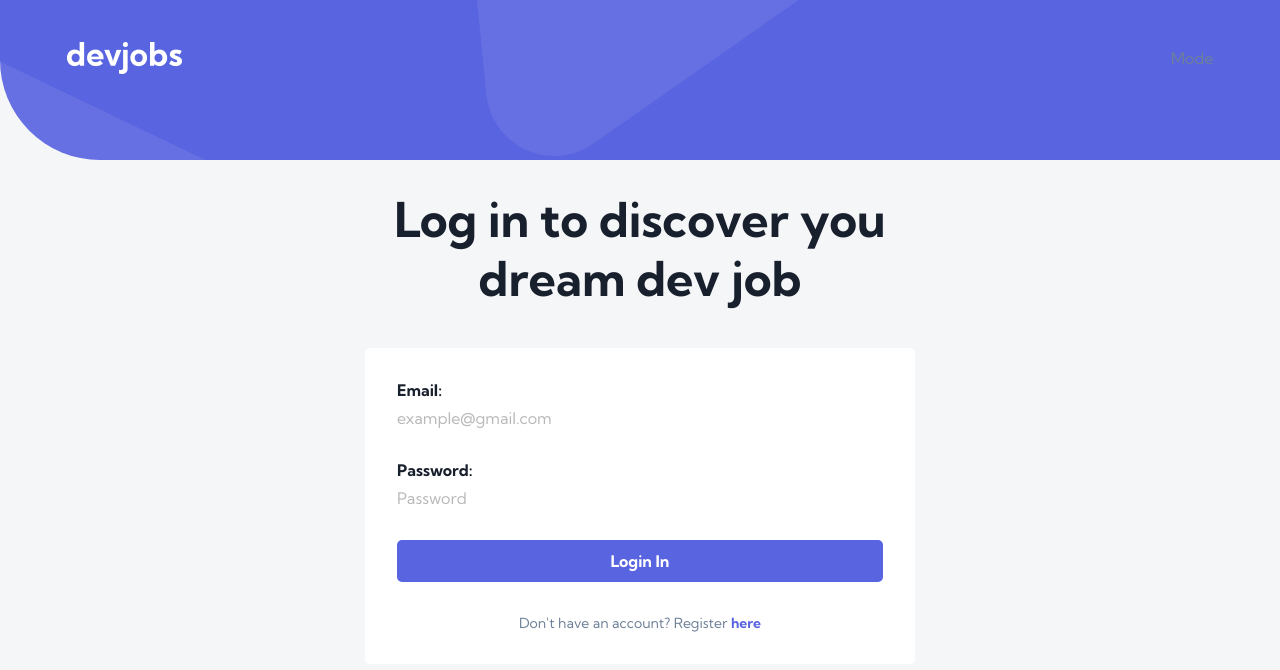
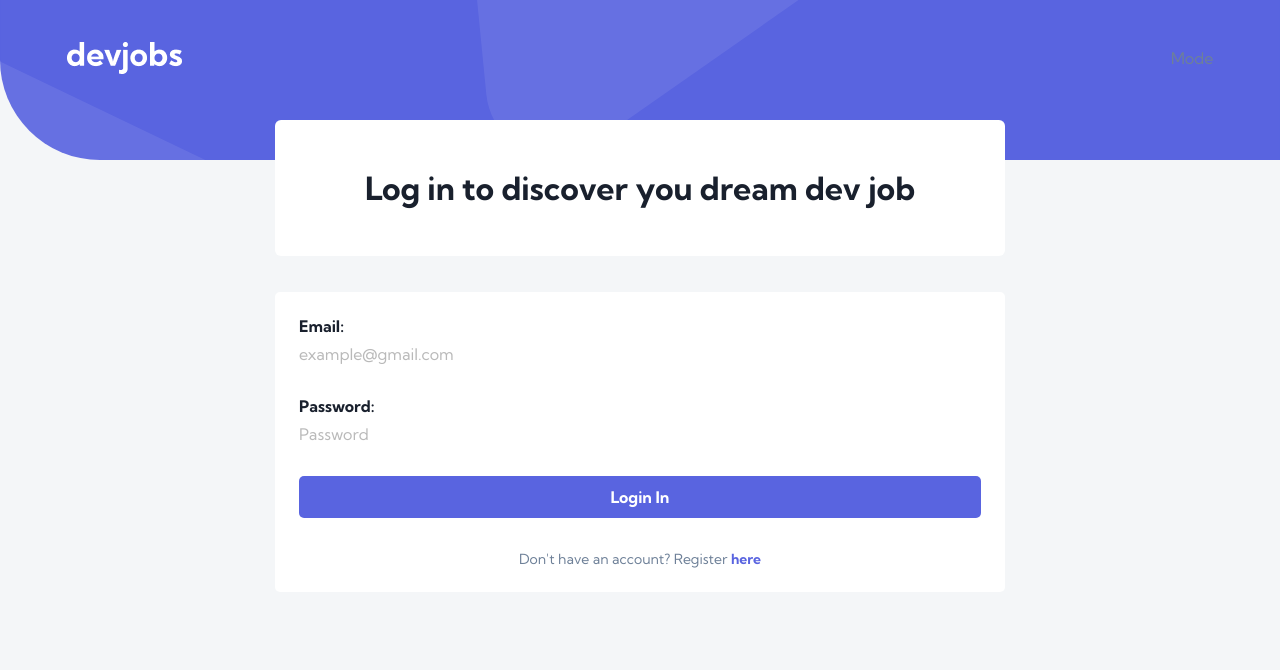
Before and after one commit to jake4369/devjobs-frontend, a React (Vite) app: page / in a window 1280 px wide. Shown: the top 670 px of the page. Built offline with nearby package versions, Linux system fonts and the light colour scheme; no server answers.

Commit message:
Style user and company registration form

```diff
--- a/src/components/Login/Login.css
+++ b/src/components/Login/Login.css
@@ -1,27 +1,41 @@
 .login-page {
-  padding: 0 2rem;
-  margin-top: -5rem;
+  margin-top: 8.125rem;
+  position: relative;
 }
 
 h1 {
-  font-size: 2rem;
+  font-size: 1.25rem;
   text-align: center;
   color: var(--text-bold);
-  max-width: 25rem;
-  margin: 0 auto 2rem auto;
+  position: absolute;
+  top: -9.3125rem;
+  left: 50%;
+  transform: translateX(-50%);
+  background-color: var(--background-component);
+  border-radius: 0.375rem;
+  padding: 3rem 0;
+  width: 87.2%;
+  max-width: 23.4375rem;
 }
 
 .login-form,
-.registration-form {
+.registration-form,
+.user-registration-form,
+.company-registration-form {
   display: flex;
   flex-direction: column;
   gap: 2rem;
   width: 87.2%;
-  max-width: 21.875rem;
+  max-width: 23.4375rem;
   background-color: var(--background-component);
   border-radius: 0.3125rem;
   margin: 0 auto 4rem auto;
   padding: 1.75rem 1.5rem;
+}
+
+.user-registration-form,
+.company-registration-form {
+  margin-bottom: 0;
 }
 
 .login-form label,
@@ -39,7 +53,8 @@ h1 {
 }
 
 .login-btn,
-.register-btn {
+.register-btn,
+.continue-btn {
   padding: 0.6875rem 0;
 }
 
@@ -61,15 +76,24 @@ select {
 }
 
 @media (min-width: 48rem) {
-  h1 {
-    max-width: 31.25rem;
-    font-size: 3rem;
-    margin-bottom: 2.5rem;
+  .login-page {
+    margin-top: 8.25rem;
   }
 
-  .login-form {
-    max-width: 34.375rem;
-    padding: 2rem;
+  h1 {
+    font-size: 2rem;
+    top: -10.75rem;
+    width: 89.7135416667%;
+    max-width: 45.625rem;
+  }
+
+  .login-form,
+  .registration-form,
+  .user-registration-form,
+  .company-registration-form {
+    width: 89.7135416667%;
+    max-width: 45.625rem;
+    padding: 1.5rem;
   }
 
   .login-form span {
@@ -77,14 +101,3 @@ select {
     margin: 0 auto;
   }
 }
-
-@media (min-width: 90rem) {
-  .login-page {
-    margin-top: -7rem;
-  }
-
-  h1 {
-    font-size: 3.25rem;
-    margin-bottom: 2.5rem;
-  }
-}
```
